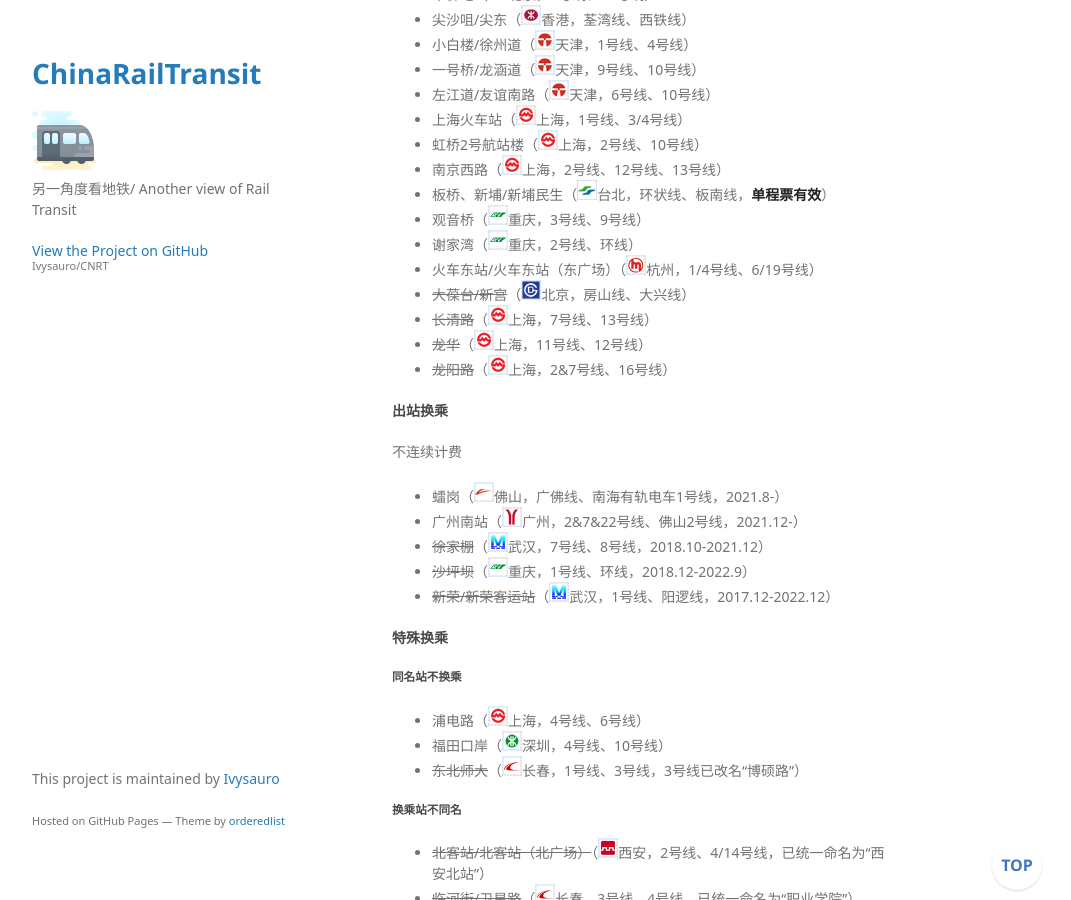
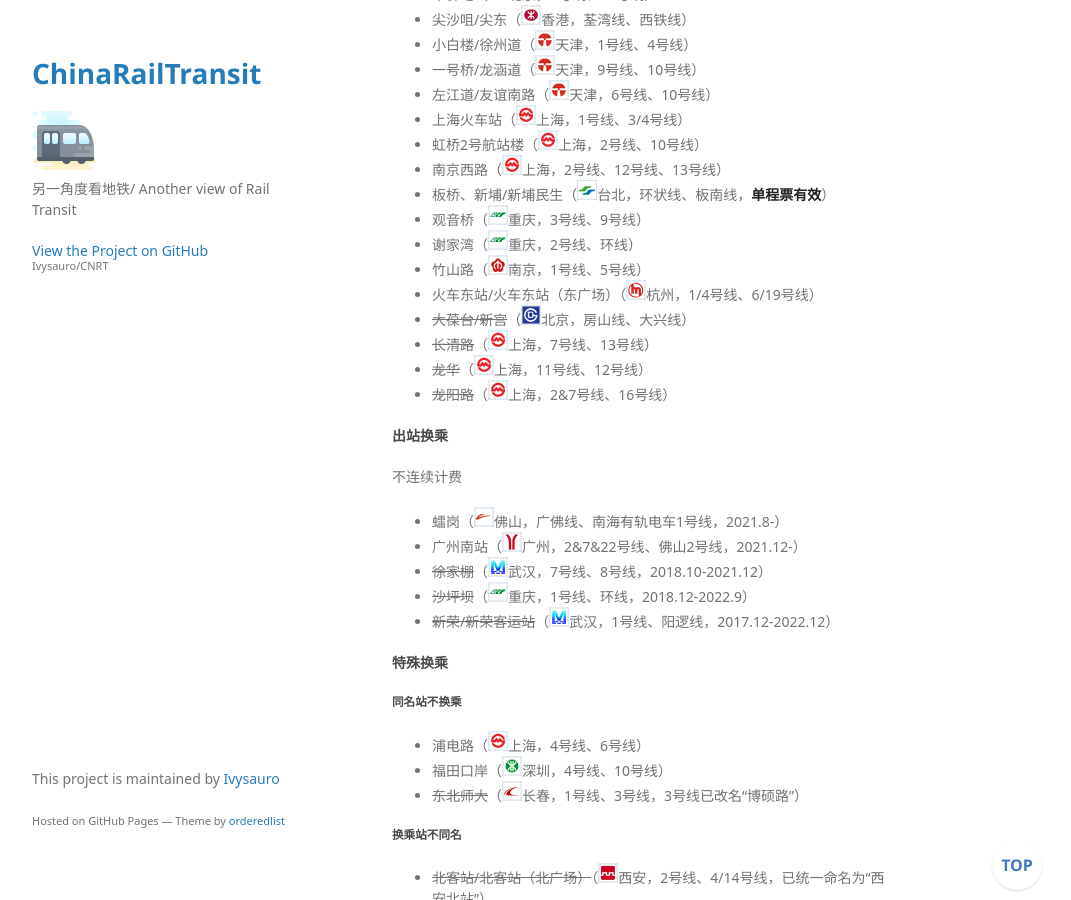
Before and after one commit to Ivysauro/CNRT, a Jekyll site: the page built from data/SpSta.md, in a window 1280 px wide and 900 px high, scrolled down 9363 px. Shown: the whole window, without its empty margins (178-1249 px from the left). Built offline with Jekyll 4.4.1, drawn with Linux system fonts in a browser that asks for light colours; some web fonts are replaced; our own code applies the rules of GitHub Pages for plain Markdown files; a script that is not in the unit is left out.

Commit message:
🚉更新南京数据
竹山路虚拟换乘

```diff
--- a/data/SpSta.md
+++ b/data/SpSta.md
@@ -382,6 +382,7 @@
 - 板桥、新埔/新埔民生（<img src="https://raw.githubusercontent.com/Ivysauro/CNRT/master/images/city/tp.gif" width="20" hegiht="20"/>台北，环状线、板南线，**单程票有效**）
 - 观音桥（<img src="https://raw.githubusercontent.com/Ivysauro/CNRT/master/images/city/cq.gif" width="20" hegiht="20"/>重庆，3号线、9号线）
 - 谢家湾（<img src="https://raw.githubusercontent.com/Ivysauro/CNRT/master/images/city/cq.gif" width="20" hegiht="20"/>重庆，2号线、环线）
+- 竹山路（<img src="https://raw.githubusercontent.com/Ivysauro/CNRT/master/images/city/nj.gif" width="20" hegiht="20"/>南京，1号线、5号线）
 - 火车东站/火车东站（东广场）（<img src="https://raw.githubusercontent.com/Ivysauro/CNRT/master/images/city/hz.gif" width="20" hegiht="20"/>杭州，1/4号线、6/19号线）
 - ~~大葆台/新宫~~（<img src="https://raw.githubusercontent.com/Ivysauro/CNRT/master/images/city/bj.gif" width="20" hegiht="20"/>北京，房山线、大兴线）
 - ~~长清路~~（<img src="https://raw.githubusercontent.com/Ivysauro/CNRT/master/images/city/sh.gif" width="20" hegiht="20"/>上海，7号线、13号线）
```
